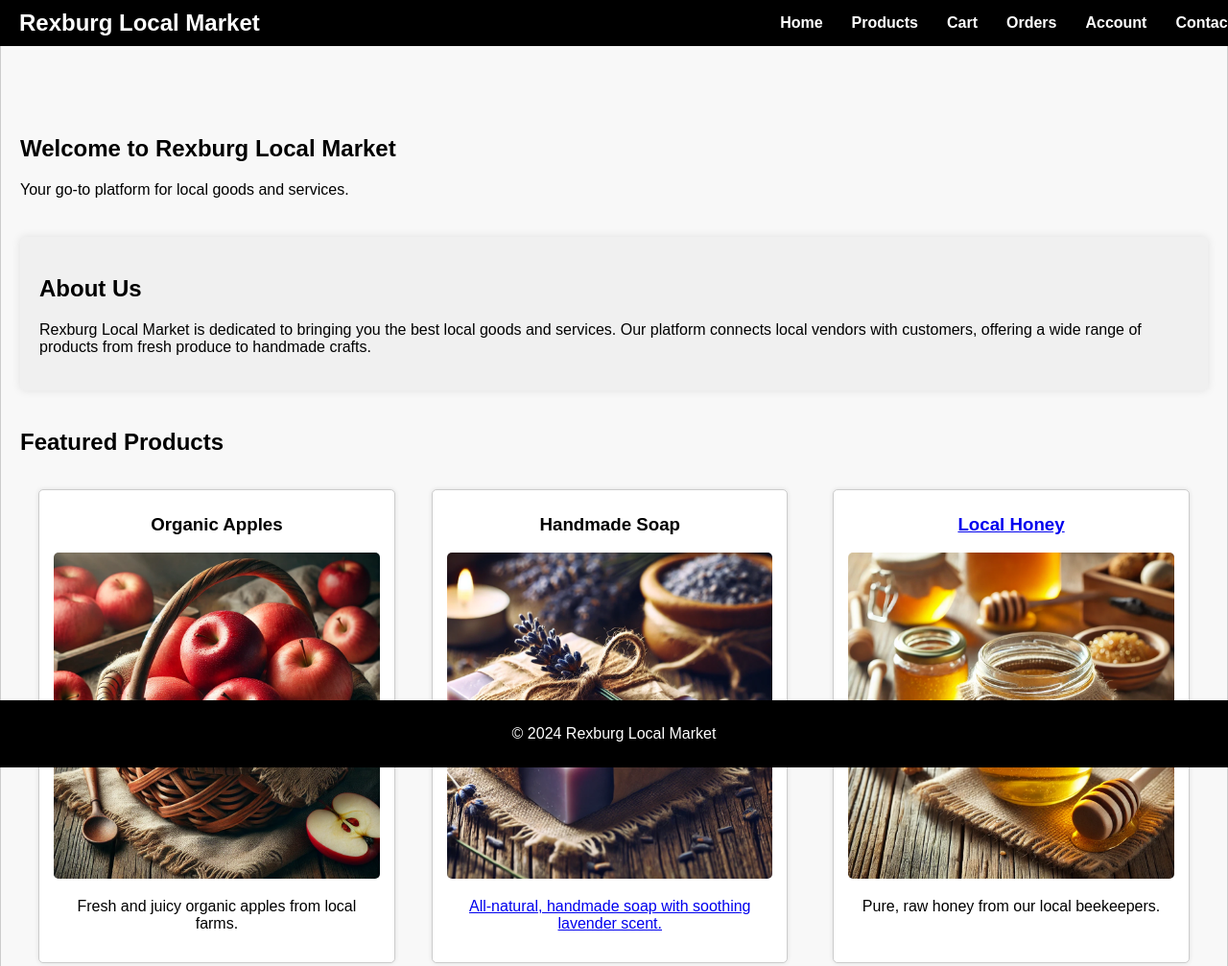
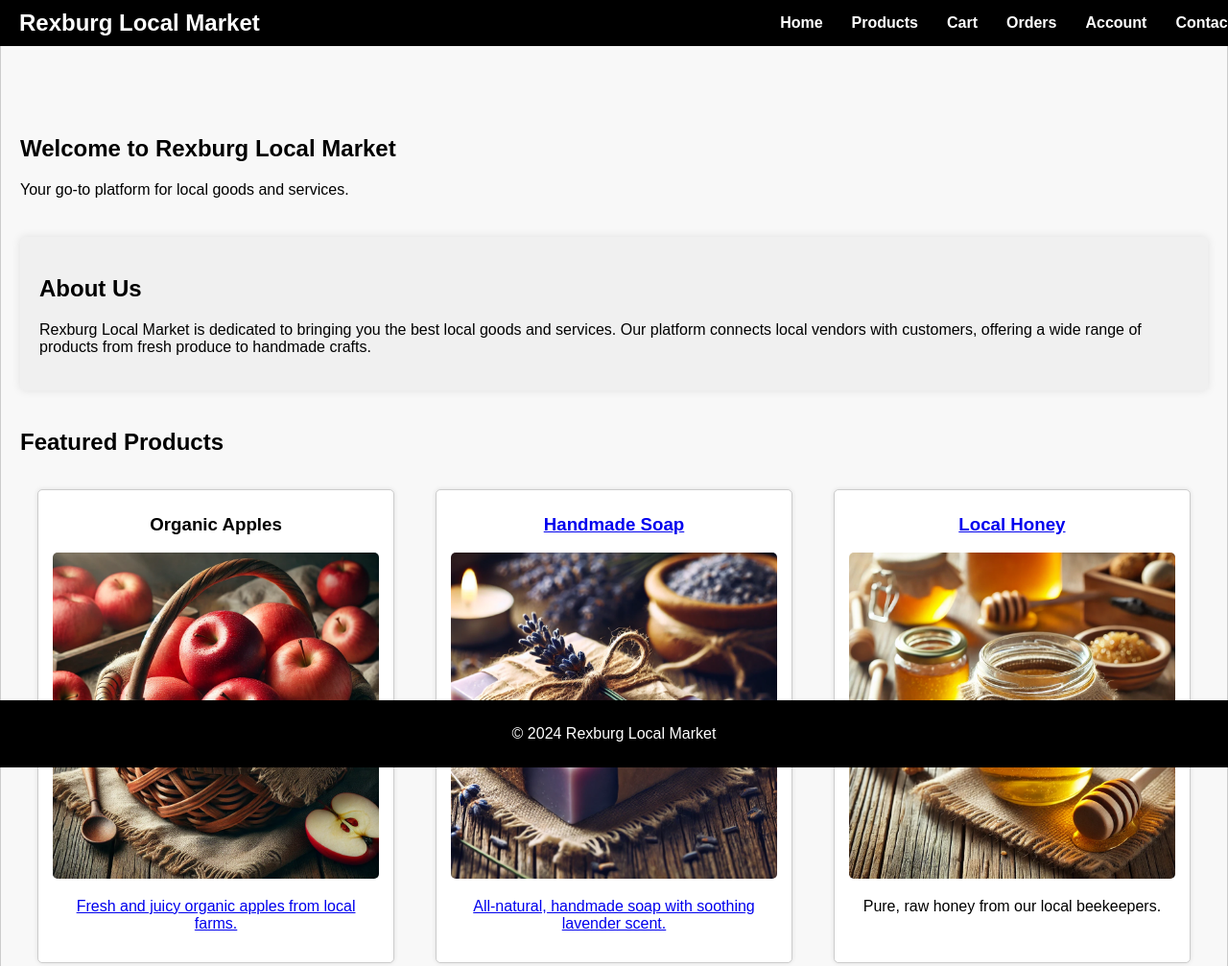
Before and after one commit to ajarwee-lin/WDD330-FinalProject, a website: page public/index.html in a window 1280 px wide. Shown: the top 1007 px of the page at 96% size. Drawn offline with Linux system fonts and the light colour scheme.

Commit message:
commit all new changes

```diff
--- a/public/index.html
+++ b/public/index.html
@@ -37,6 +37,7 @@
             <div class="product-list">
                 <div class="product">
                     <h3>Organic Apples</h3>
+                    <a href="https://www.byui.edu/applied-plant-science/our-orchard" target="_blank">
                     <img src="images/apples.jpg" alt="Organic Apples">
                     <p>Fresh and juicy organic apples from local farms.</p>
                 </div>
```
